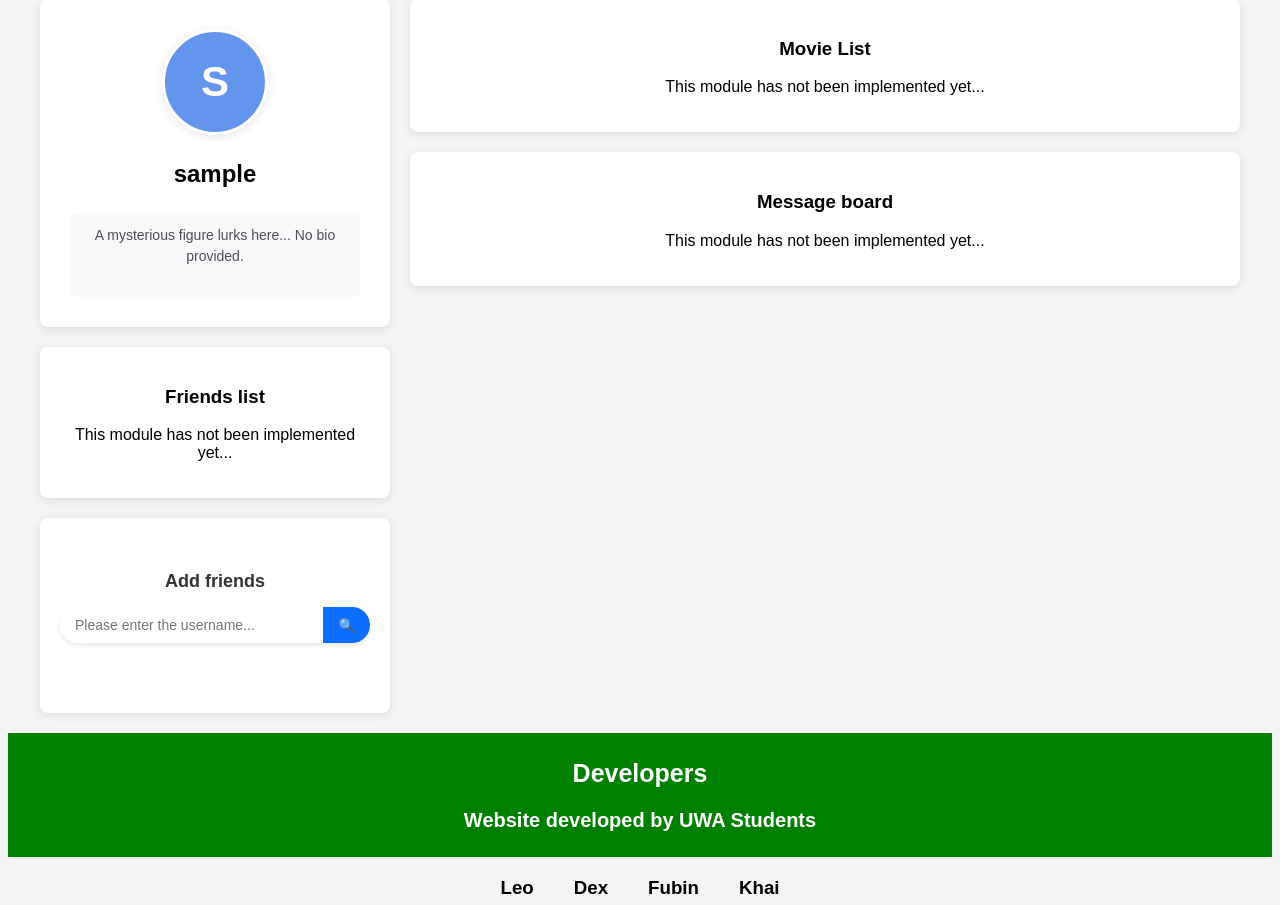
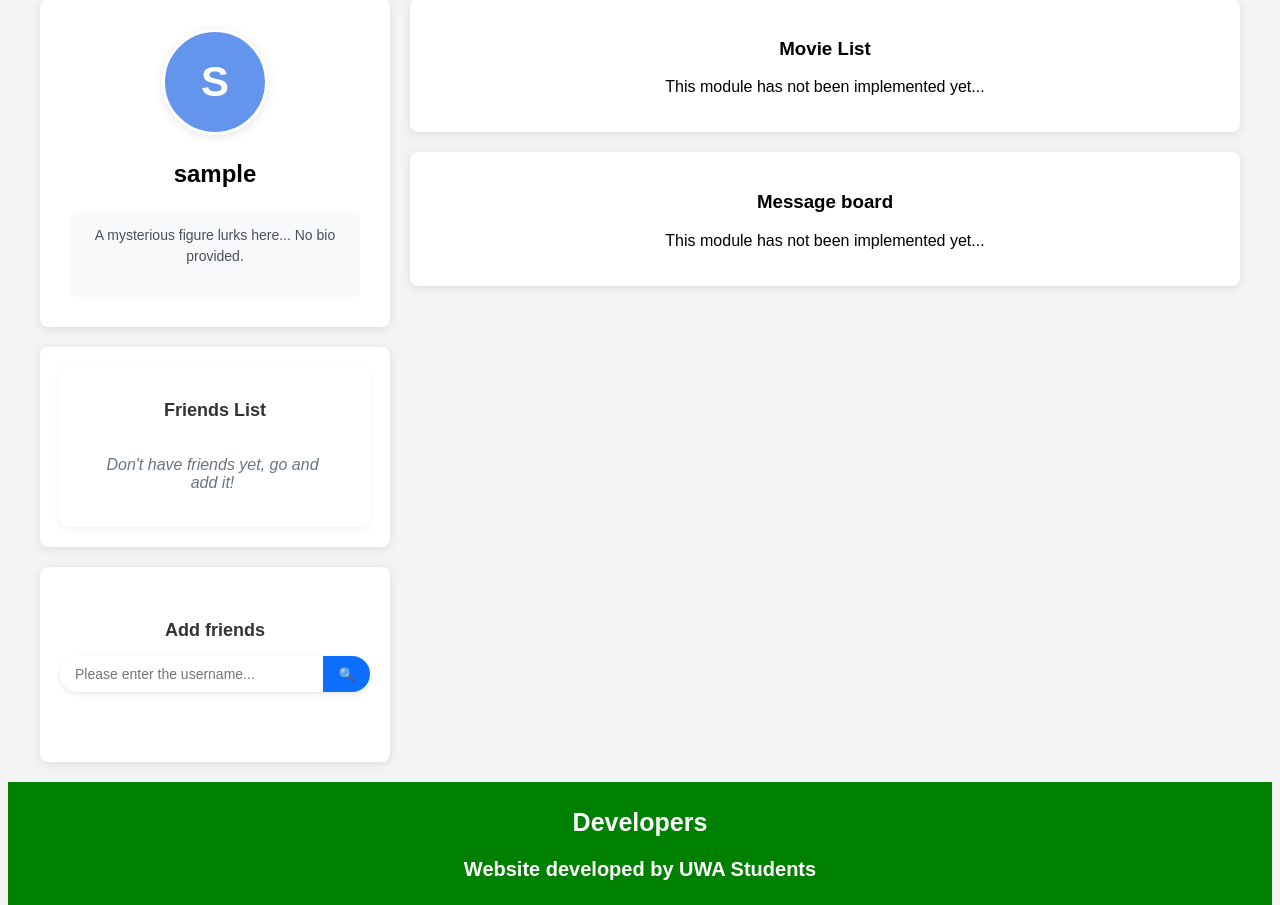
Before and after one commit to leo-mcgill/Group93, a Flask app: page /profile in a window 1280 px wide. Shown: the part 233-1138 px from the top of the page. Run offline with Flask 3, Linux system fonts and the light colour scheme; the visitor is signed in with stand-in values (Sample User, id 1); data comes from the database, SQL or seed files in the repository.

Commit message:
Implemented the “friends List” module.
Added the /remove_friend method in routes.py.

Modified the add friends module so that when a friend is added, it will be displayed in the friends list.

```diff
--- a/app/routes.py
+++ b/app/routes.py
@@ -296,6 +296,35 @@ def add_friend():
         db.session.rollback()  # Roll back the database transaction in case of an exception.
         return jsonify({"error": f"An error occurred: {str(e)}"}), 500
 
+
+@application.route('/remove_friend', methods=['POST'])
+@login_required
+def remove_friend():
+    try:
+        data = request.get_json()
+        friend_username = data.get('username')
+
+        if not friend_username:
+            return jsonify({"error": "Username cannot be empty"}), 400
+
+        # Check if the user exists
+        friend = User.query.filter_by(username=friend_username).first()
+
+        if not friend:
+            return jsonify({"error": "The user does not exist"}), 404
+
+        # Check if are a friend
+        if not friend.is_friends_with(current_user):
+            return jsonify({"error": "This user is not in your friend list"}), 400
+
+        # Remove from the friend list
+        friend.friends.remove(current_user)
+        db.session.commit()
+
+        return jsonify({"message": f"You have been removed from the friend list of {friend.username}"}), 200
+    except Exception as e:
+        db.session.rollback()  # Roll back the database transaction when an exception occurs
+        return jsonify({"error": f"An error occurred: {str(e)}"}), 500
 @application.route('/visualiseMovies')
 @login_required
 def visualiseMovies():
--- a/app/templates/profile/_friends_list.html
+++ b/app/templates/profile/_friends_list.html
@@ -0,0 +1,309 @@
+<div class="friends-list-wrapper">
+    <h3 class="friends-title">Friends List</h3>
+
+    <!-- Friend List Container -->
+    <div id="friends-container" class="friends-container">
+        {% if friends %}
+            {% for friend in friends|sort(attribute='id') %}
+                <div class="friend-item" data-username="{{ friend.username }}">
+                    <div class="friend-info">
+                        <div class="friend-avatar" style="background-color: {{ friend.avatar_color or '#6495ED' }}">
+                            {{ friend.username[0]|upper }}
+                        </div>
+                        <span class="friend-name">{{ friend.username }}</span>
+                    </div>
+                    <button class="remove-friend-btn" title="Delete friend">×</button>
+                    <a href="{{ url_for('profile', username=friend.username) }}" class="view-profile-link" title="查看资料">
+                        <span class="profile-icon">👤</span>
+                    </a>
+                </div>
+                {% if not loop.last %}<div class="friend-divider"></div>{% endif %}
+            {% endfor %}
+        {% else %}
+            <div class="no-friends-message">Don't have friends yet, go and add it!</div>
+        {% endif %}
+    </div>
+</div>
+
+<style>
+    .friends-list-wrapper {
+        padding: 15px;
+        background-color: #fff;
+        border-radius: 8px;
+        box-shadow: 0 2px 10px rgba(0,0,0,0.05);
+    }
+
+    .friends-title {
+        font-size: 18px;
+        color: #333;
+        margin-bottom: 15px;
+        text-align: center;
+        font-weight: 600;
+    }
+
+    .friends-container {
+        max-height: 350px;
+        overflow-y: auto;
+        padding-right: 5px;
+    }
+
+    .friends-container::-webkit-scrollbar {
+        width: 5px;
+    }
+
+    .friends-container::-webkit-scrollbar-track {
+        background: #f1f1f1;
+        border-radius: 10px;
+    }
+
+    .friends-container::-webkit-scrollbar-thumb {
+        background: #c1c1c1;
+        border-radius: 10px;
+    }
+
+    .friends-container::-webkit-scrollbar-thumb:hover {
+        background: #a1a1a1;
+    }
+
+    .friend-item {
+        display: flex;
+        align-items: center;
+        justify-content: space-between;
+        padding: 12px 10px;
+        border-radius: 6px;
+        transition: all 0.2s ease;
+        position: relative;
+    }
+
+    .friend-item:hover {
+        background-color: #f8f9fa;
+        transform: translateY(-2px);
+        box-shadow: 0 4px 8px rgba(0,0,0,0.05);
+    }
+
+    .friend-info {
+        display: flex;
+        align-items: center;
+        flex: 1;
+    }
+
+    .friend-avatar {
+        width: 40px;
+        height: 40px;
+        border-radius: 50%;
+        display: flex;
+        justify-content: center;
+        align-items: center;
+        margin-right: 12px;
+        font-weight: bold;
+        color: white;
+        font-size: 18px;
+    }
+
+    .friend-name {
+        font-weight: 500;
+        color: #333;
+    }
+
+    .friend-divider {
+        height: 1px;
+        background: linear-gradient(to right, transparent, rgba(0,0,0,0.1), transparent);
+        margin: 2px 10px;
+    }
+
+    .remove-friend-btn {
+        background: none;
+        border: none;
+        color: #dc3545;
+        font-size: 20px;
+        cursor: pointer;
+        opacity: 0;
+        transition: opacity 0.3s, transform 0.2s;
+        padding: 4px 8px;
+        border-radius: 50%;
+        margin-right: 5px;
+    }
+
+    .friend-item:hover .remove-friend-btn {
+        opacity: 0.7;
+    }
+
+    .remove-friend-btn:hover {
+        opacity: 1 !important;
+        background-color: rgba(220, 53, 69, 0.1);
+        transform: scale(1.1);
+    }
+
+    .view-profile-link {
+        text-decoration: none;
+        color: #0d6efd;
+        opacity: 0;
+        transition: opacity 0.3s, transform 0.2s;
+        display: flex;
+        align-items: center;
+        justify-content: center;
+        font-size: 18px;
+    }
+
+    .friend-item:hover .view-profile-link {
+        opacity: 0.7;
+    }
+
+    .view-profile-link:hover {
+        opacity: 1 !important;
+        transform: scale(1.1);
+    }
+
+    .profile-icon {
+        font-size: 16px;
+    }
+
+    .no-friends-message {
+        color: #6c757d;
+        text-align: center;
+        padding: 20px;
+        font-style: italic;
+    }
+
+    /* Animation effect when deleting friends */
+    @keyframes fadeOutLeft {
+        from { opacity: 1; transform: translateX(0); }
+        to { opacity: 0; transform: translateX(-100%); height: 0; margin: 0; padding: 0; }
+    }
+
+    .friend-removing {
+        animation: fadeOutLeft 0.5s forwards;
+        overflow: hidden;
+    }
+</style>
+
+<script>
+document.addEventListener('DOMContentLoaded', function() {
+    const friendsContainer = document.getElementById('friends-container');
+
+    // Add events for all delete buttons
+    friendsContainer.addEventListener('click', function(e) {
+        // If click the delete button
+        if (e.target.classList.contains('remove-friend-btn')) {
+            const friendItem = e.target.closest('.friend-item');
+            const username = friendItem.dataset.username;
+            const nextDivider = friendItem.nextElementSibling;
+
+            // Confirm deletion
+            if (confirm(`Are you sure you want to unfriend ${username} ?`)) {
+                removeFriend(username, friendItem, nextDivider);
+            }
+        }
+    });
+
+    //  Delete a friend function
+    function removeFriend(username, friendElement, dividerElement) {
+        fetch('/remove_friend', {
+            method: 'POST',
+            headers: {
+                'Content-Type': 'application/json',
+            },
+            body: JSON.stringify({ username: username })
+        })
+        .then(response => response.json())
+        .then(data => {
+            if (data.message) {
+                // Add animation effects
+                friendElement.classList.add('friend-removing');
+
+                // If there are dividing lines, also add remove animations
+                if (dividerElement && dividerElement.classList.contains('friend-divider')) {
+                    dividerElement.classList.add('friend-removing');
+                }
+
+                // Remove elements after the animation is over
+                setTimeout(() => {
+                    if (friendElement.parentNode) {
+                        friendElement.parentNode.removeChild(friendElement);
+                    }
+
+                    if (dividerElement && dividerElement.parentNode) {
+                        dividerElement.parentNode.removeChild(dividerElement);
+                    }
+
+                    // Check if there are any friends
+                    checkEmptyFriendsList();
+                }, 500);
+            } else if (data.error) {
+                alert(data.error);
+            }
+        })
+        .catch(error => {
+            console.error('Error deleting friends:', error);
+            alert('Deletion failed, please try again later');
+        });
+    }
+
+    // Check whether the list is empty, if it is empty, a prompt message is displayed
+    function checkEmptyFriendsList() {
+        const friendItems = friendsContainer.querySelectorAll('.friend-item');
+
+        if (friendItems.length === 0) {
+            const noFriendsMessage = document.createElement('div');
+            noFriendsMessage.className = 'no-friends-message';
+            noFriendsMessage.textContent = 'Don\'t have friends yet, go and add it!';
+            friendsContainer.appendChild(noFriendsMessage);
+        }
+    }
+
+    // Add communication with search module
+    function addFriendToList(user) {
+        // Check if it is already in the list
+        const existingFriend = document.querySelector(`.friend-item[data-username="${user.username}"]`);
+        if (existingFriend) return;
+
+        // Remove no friend prompt (if it exists)
+        const noFriendsMessage = friendsContainer.querySelector('.no-friends-message');
+        if (noFriendsMessage) {
+            noFriendsMessage.remove();
+        }
+
+        // Create a new friend
+        const friendItem = document.createElement('div');
+        friendItem.className = 'friend-item';
+        friendItem.dataset.username = user.username;
+
+        // Username initial letter (for avatar)
+        const initial = user.username.charAt(0).toUpperCase();
+
+        friendItem.innerHTML = `
+            <div class="friend-info">
+                <div class="friend-avatar" style="background-color: ${user.avatar_color || '#6495ED'}">
+                    ${initial}
+                </div>
+                <span class="friend-name">${user.username}</span>
+            </div>
+            <button class="remove-friend-btn" title="Delete friends">×</button>
+            <a href="/profile?username=${user.username}" class="view-profile-link" title="View friend's profile">
+                <span class="profile-icon">👤</span>
+            </a>
+        `;
+
+        // Add new friends to the list
+        friendsContainer.appendChild(friendItem);
+
+        // Add divider
+        const divider = document.createElement('div');
+        divider.className = 'friend-divider';
+        friendsContainer.appendChild(divider);
+
+        // Add fade in animation effect
+        friendItem.style.opacity = '0';
+        friendItem.style.transform = 'translateY(20px)';
+
+        setTimeout(() => {
+            friendItem.style.transition = 'opacity 0.5s, transform 0.5s';
+            friendItem.style.opacity = '1';
+            friendItem.style.transform = 'translateY(0)';
+        }, 10);
+    }
+
+    // Expose the function to the global scope so that the search module can be called
+    window.addFriendToList = addFriendToList;
+});
+</script>
--- a/app/templates/profile/_user_search.html
+++ b/app/templates/profile/_user_search.html
@@ -269,6 +269,20 @@
                     if (data.message) {  // Successful response contains message fields
                         button.textContent = 'Added successfully';
                         button.classList.add('added');
+
+                        // Get user information and add to the friend list
+                        const userItem = button.closest('.user-result-item');
+                        const userInfo = userItem.querySelector('.user-result-info');
+                        const avatarDiv = userInfo.querySelector('.user-result-avatar');
+                        const userName = userInfo.querySelector('.user-result-name').textContent;
+
+                        // Call the function in the friend list to add a new friend
+                        if (window.addFriendToList) {
+                            window.addFriendToList({
+                                username: userName,
+                                avatar_color: avatarDiv.style.backgroundColor
+                            });
+                        }
                         // Add impulse animation effect
                         button.classList.add('pulse');
                         setTimeout(() => {
```
